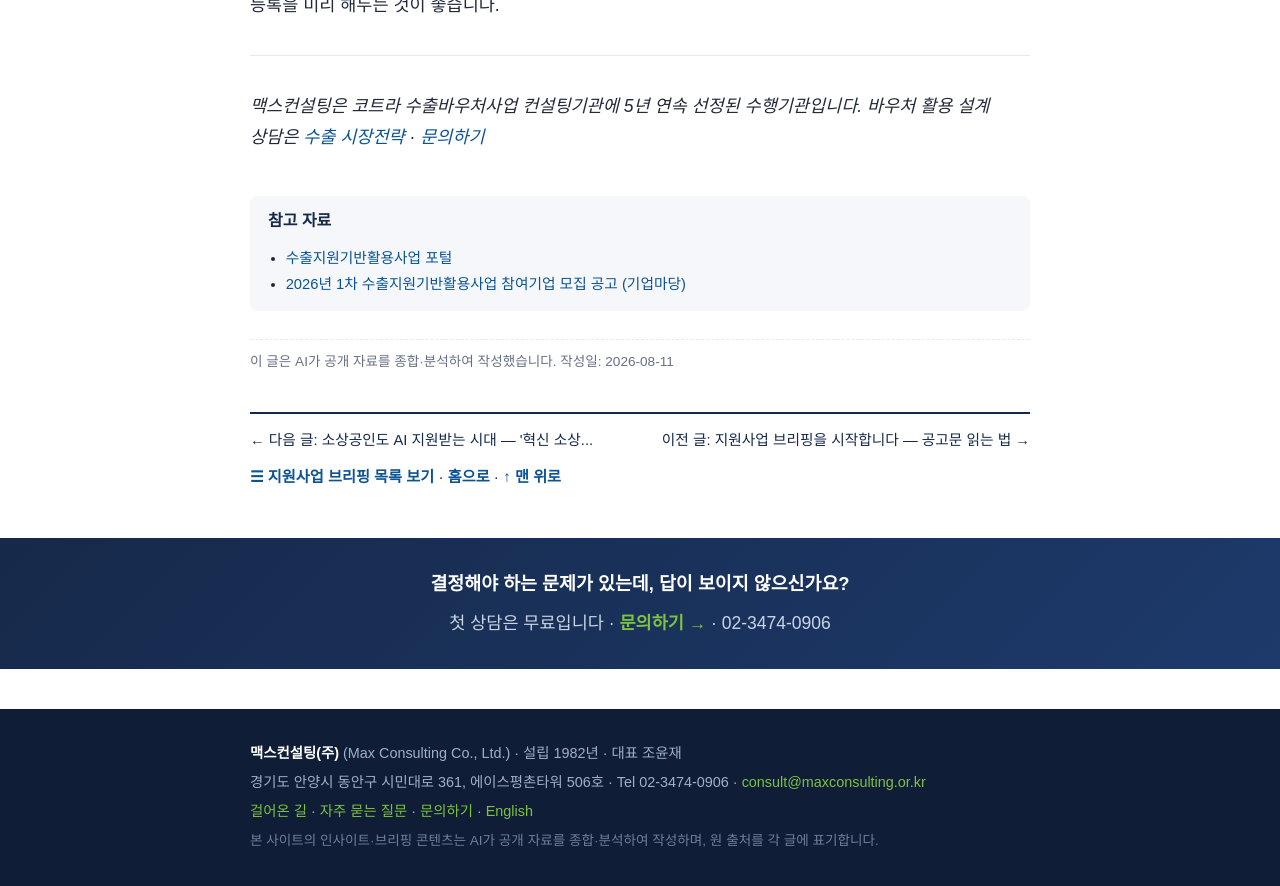
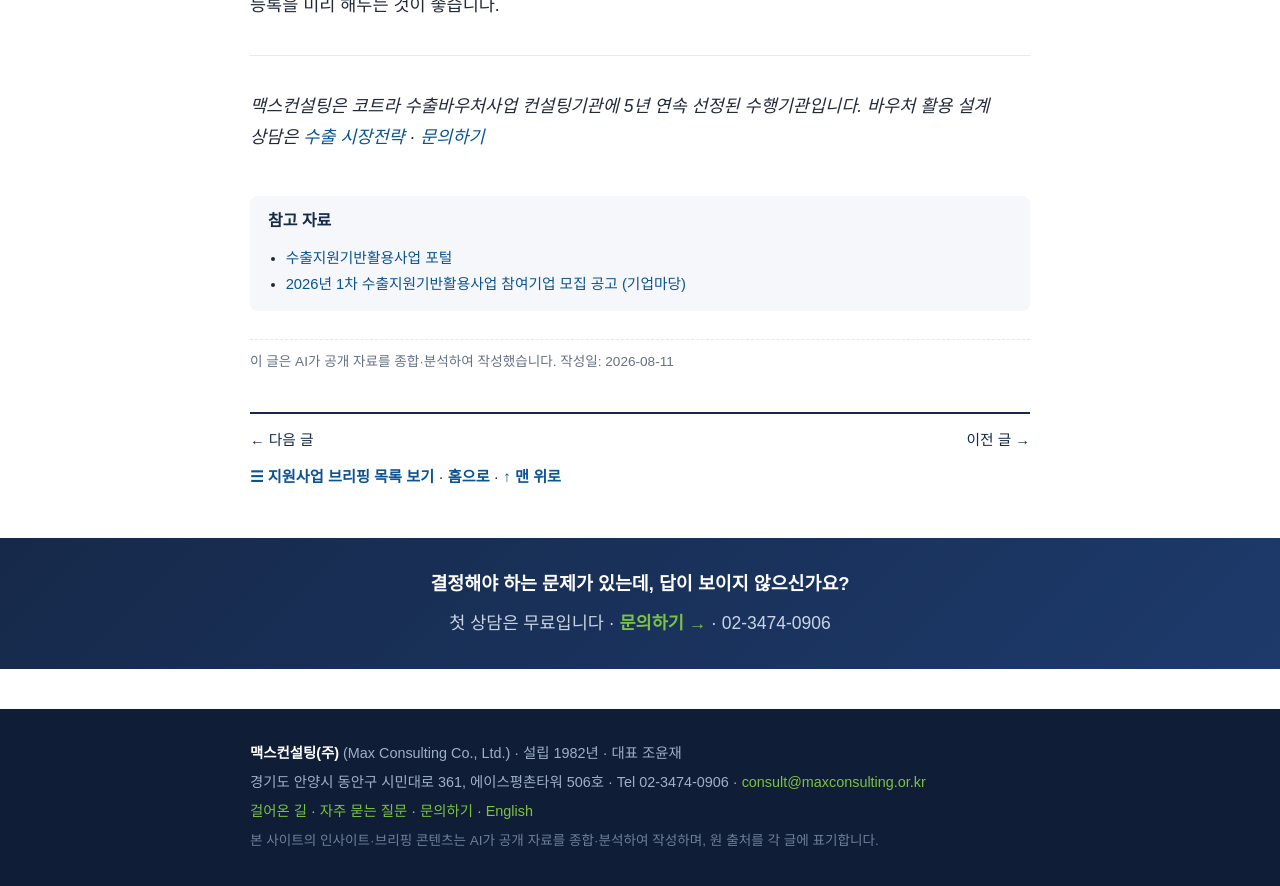
Before and after one commit to isac1003/isac1003.github.io, a Jekyll site: the page built from _posts/2026-08-11-export-voucher-guide.md, in a window 1280 px wide and 900 px high, scrolled down 594 px. Shown: the top 886 px of the window. Built offline with Jekyll 4.4.1, drawn with Linux system fonts in a browser that asks for light colours.

Commit message:
글 하단 이전/다음 글 내비게이션에서 제목 제거 (모바일 가독성)

```diff
--- a/_layouts/post.html
+++ b/_layouts/post.html
@@ -40,8 +40,8 @@ layout: default
   {% if cat == 'briefing' %}{% assign listurl = '/briefing/' %}{% assign listname = '지원사업 브리핑' %}{% else %}{% assign listurl = '/insights/' %}{% assign listname = '데이터로 보는 경영' %}{% endif %}
   <nav class="post-nav">
     <div class="post-nav-row">
-      {% if newer_i >= 0 %}{% assign newer = catposts[newer_i] %}<a class="nav-prev" href="{{ newer.url | relative_url }}">← 다음 글: {{ newer.title | truncate: 28 }}</a>{% else %}<span></span>{% endif %}
-      {% if older_i < catposts.size %}{% assign older = catposts[older_i] %}<a class="nav-next" href="{{ older.url | relative_url }}">이전 글: {{ older.title | truncate: 28 }} →</a>{% else %}<span></span>{% endif %}
+      {% if newer_i >= 0 %}{% assign newer = catposts[newer_i] %}<a class="nav-prev" href="{{ newer.url | relative_url }}">← 다음 글</a>{% else %}<span></span>{% endif %}
+      {% if older_i < catposts.size %}{% assign older = catposts[older_i] %}<a class="nav-next" href="{{ older.url | relative_url }}">이전 글 →</a>{% else %}<span></span>{% endif %}
     </div>
     <p class="nav-list"><a href="{{ listurl | relative_url }}">☰ {{ listname }} 목록 보기</a> · <a href="{{ '/' | relative_url }}">홈으로</a> · <a href="#top" onclick="window.scrollTo({top:0,behavior:'smooth'});return false;">↑ 맨 위로</a></p>
   </nav>
```
